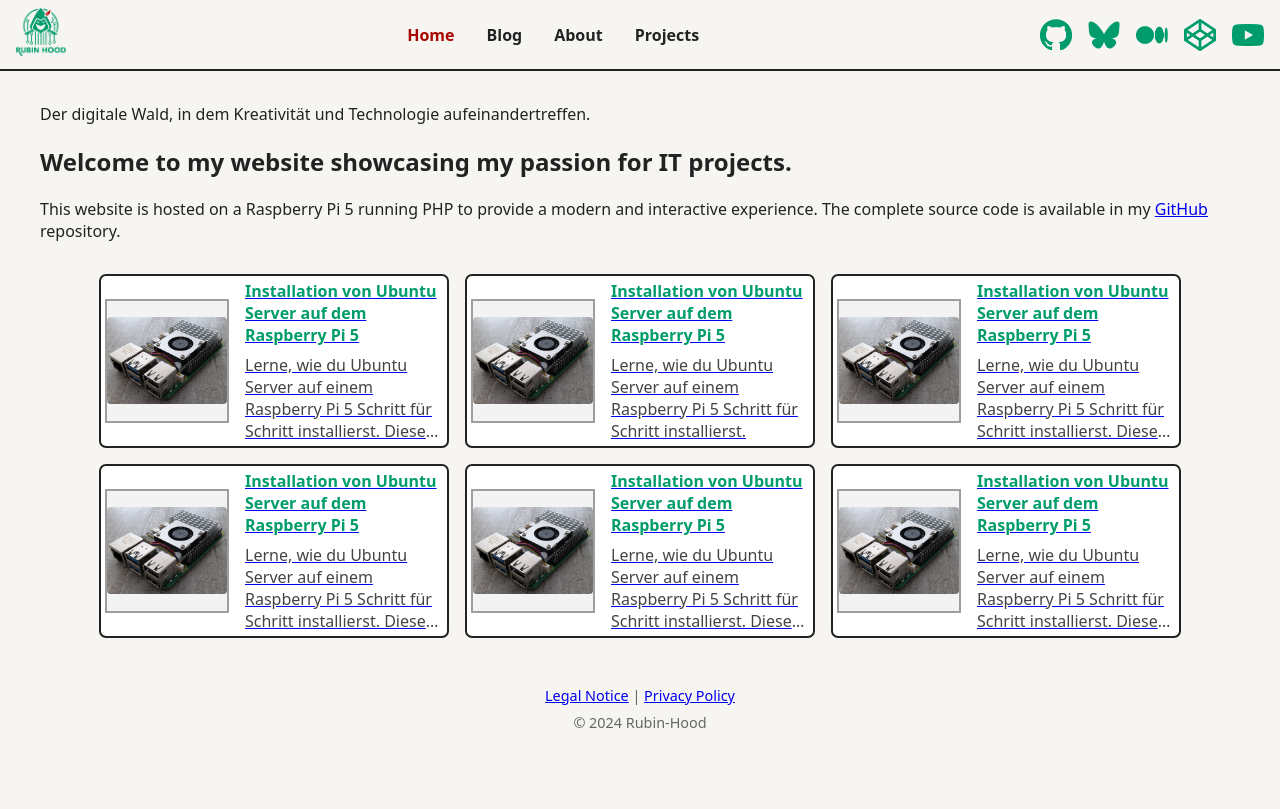
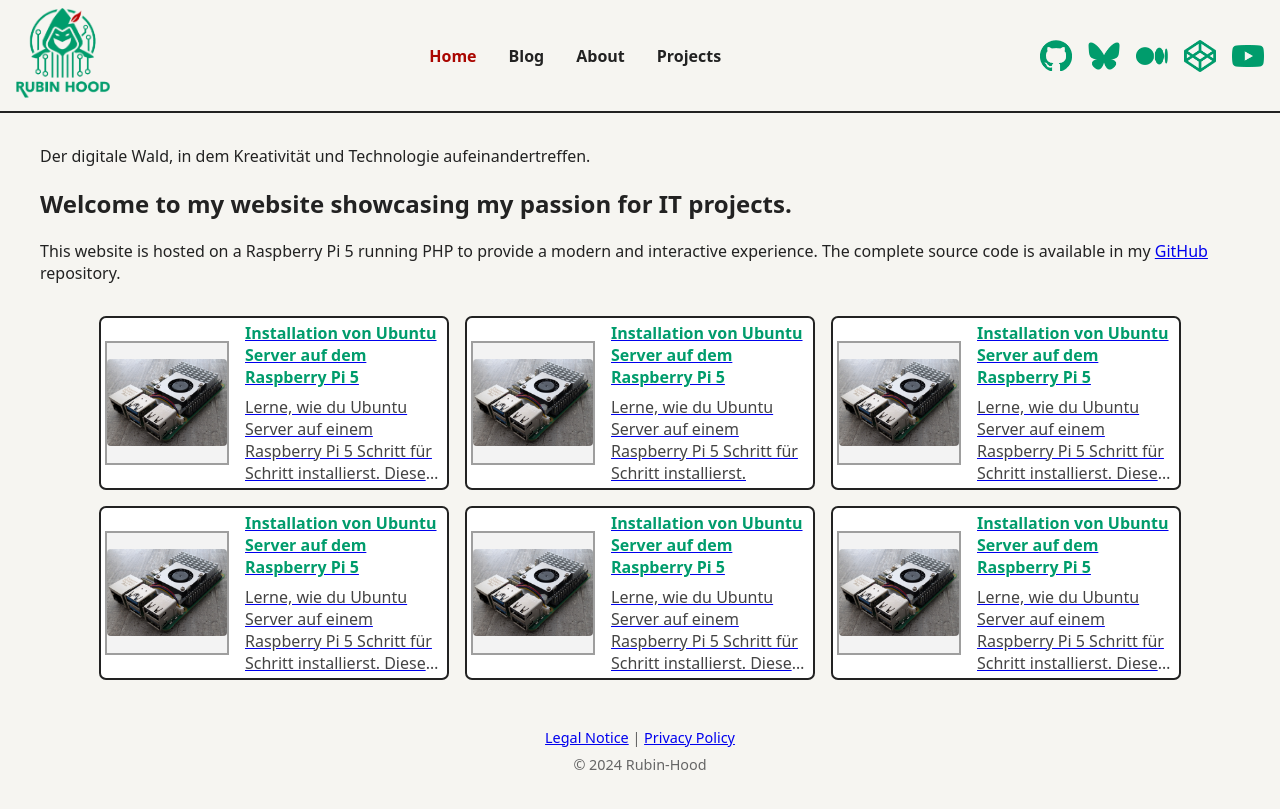
Before and after one commit to rubin-hood/rubinhood-blog, a Jekyll site: the page built from index.md, in a window 1280 px wide. Shown: the top 809 px of the page. Built offline with Jekyll 4.4.1, drawn with Linux system fonts in a browser that asks for light colours.

Commit message:
Update style.css

```diff
--- a/assets/css/style.css
+++ b/assets/css/style.css
@@ -23,7 +23,7 @@ html, body {
 
 /* Logo links oben */
 .logo img {
-  height: 48px;                      /* Feste Höhe für Logo */
+  height: 90px;                      /* Feste Höhe für Logo */
 }
 
 /* Navigation in der Mitte */
```
